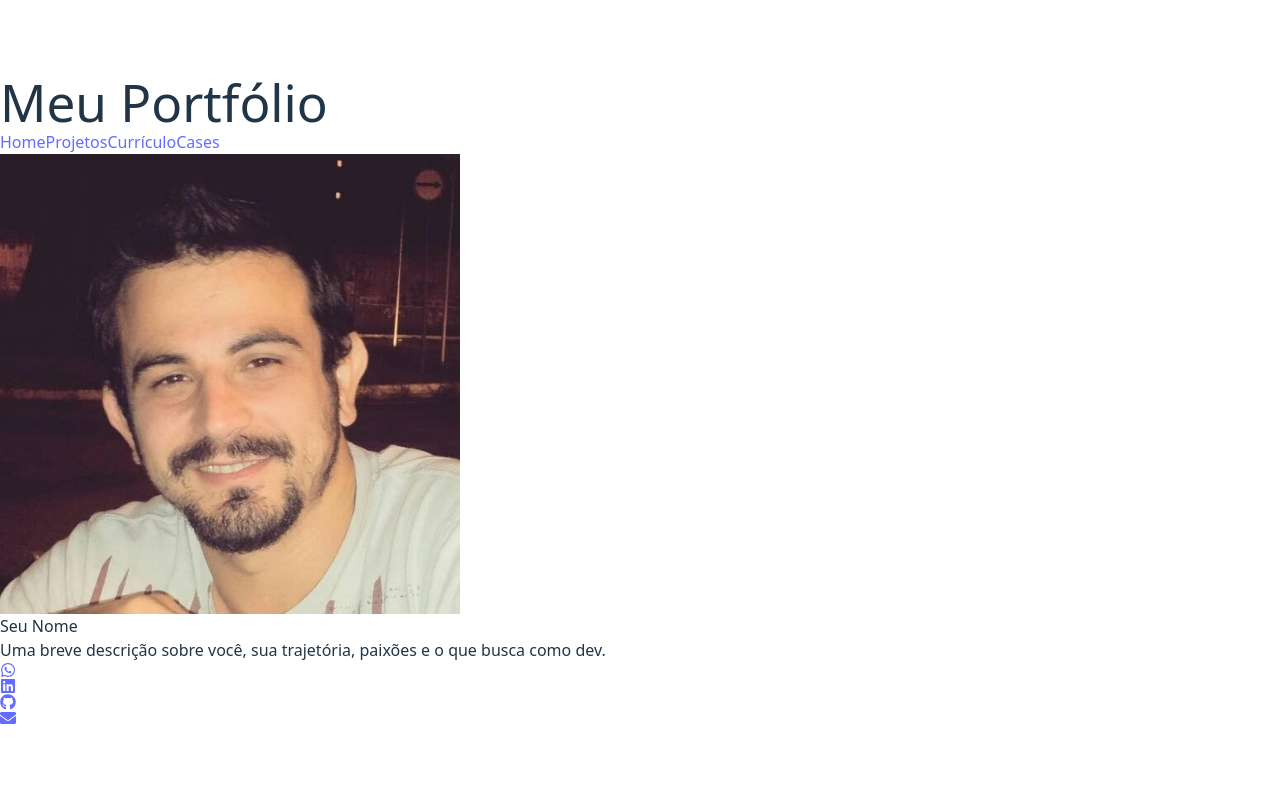
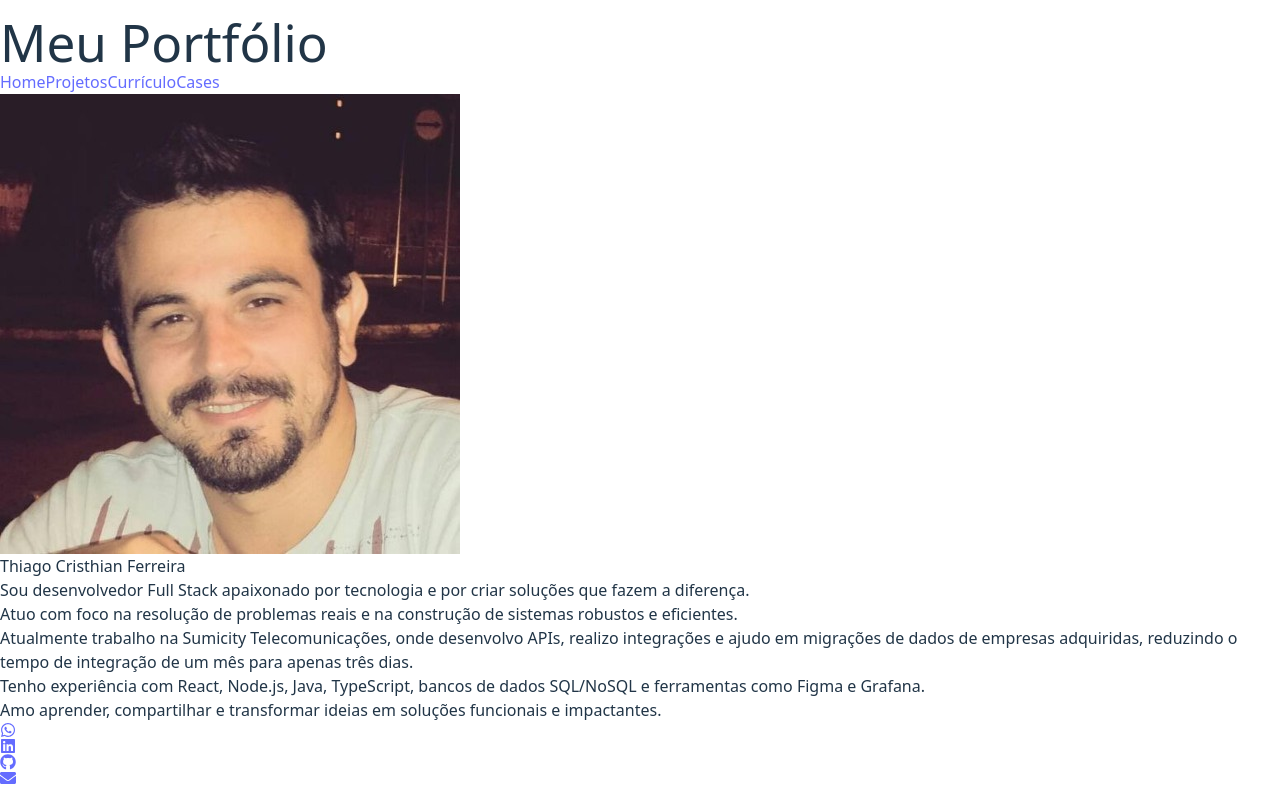
Before and after one commit to thiagocristhianferreira/thiagocristhianferreira.github.io, a React (Vite) app: page / in a window 1280 px wide. Built offline with nearby package versions, Linux system fonts and the light colour scheme; grey boxes are pictures that could not be loaded.

Commit message:
Fix: Adicionando resumo

```diff
--- a/src/pages/Home.jsx
+++ b/src/pages/Home.jsx
@@ -7,12 +7,26 @@ function Home() {
                     alt="Minha Foto"
                     className="rounded-full w-32 h-32 md:w-40 md:h-40 object-cover mb-6 shadow-lg"
                 />
-                <h2 className="text-3xl font-bold mb-4 text-gray-900">Seu Nome</h2>
+                <h2 className="text-3xl font-bold mb-4 text-gray-900">Thiago Cristhian Ferreira</h2>
                 <p className="max-w-xl text-gray-700 mb-6 px-4">
-                    Uma breve descrição sobre você, sua trajetória, paixões e o que busca como dev.
+                    Sou desenvolvedor Full Stack apaixonado por tecnologia e por criar soluções que fazem a diferença.
+                </p>
+                <p className="max-w-xl text-gray-700 mb-6 px-4">
+                    Atuo com foco na resolução de problemas reais e na construção de sistemas robustos e eficientes.
+                </p>
+                <p className="max-w-xl text-gray-700 mb-6 px-4">
+                    Atualmente trabalho na Sumicity Telecomunicações, onde desenvolvo APIs, realizo integrações e ajudo em
+                    migrações de dados de empresas adquiridas, reduzindo o tempo de integração de um mês para apenas três dias.
+                </p>
+                <p className="max-w-xl text-gray-700 mb-6 px-4">
+                    Tenho experiência com React, Node.js, Java, TypeScript, bancos de dados SQL/NoSQL e ferramentas como Figma e Grafana.
+                </p>
+                <p className="max-w-xl text-gray-700 mb-6 px-4">
+                    Amo aprender, compartilhar e transformar ideias em soluções funcionais e impactantes.
                 </p>
             </div>
         </div>
+
     );
 }
 
```
